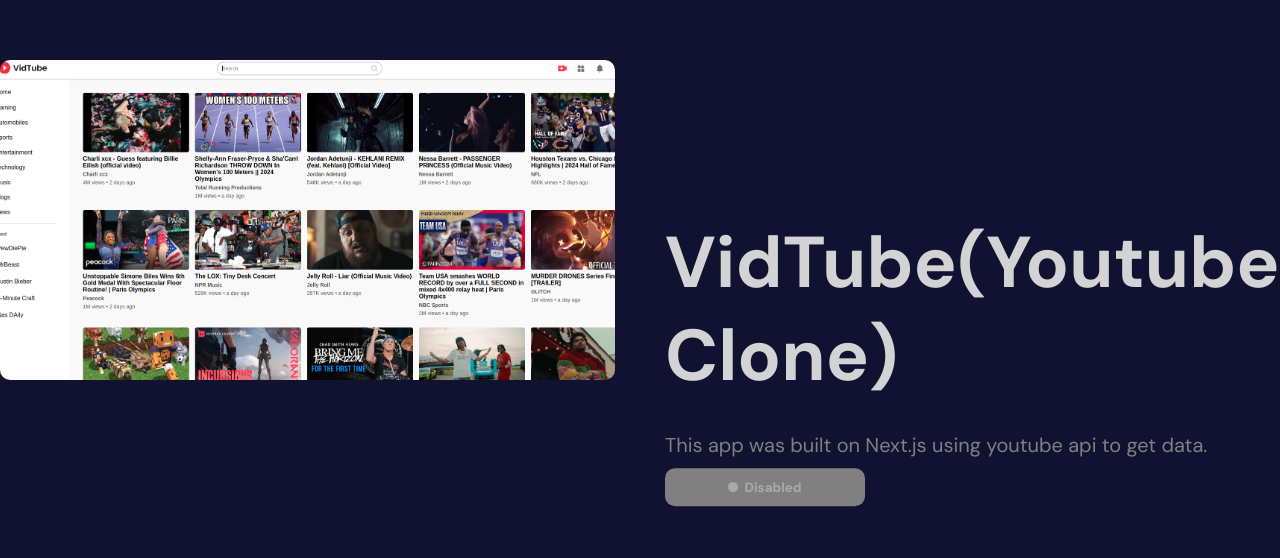
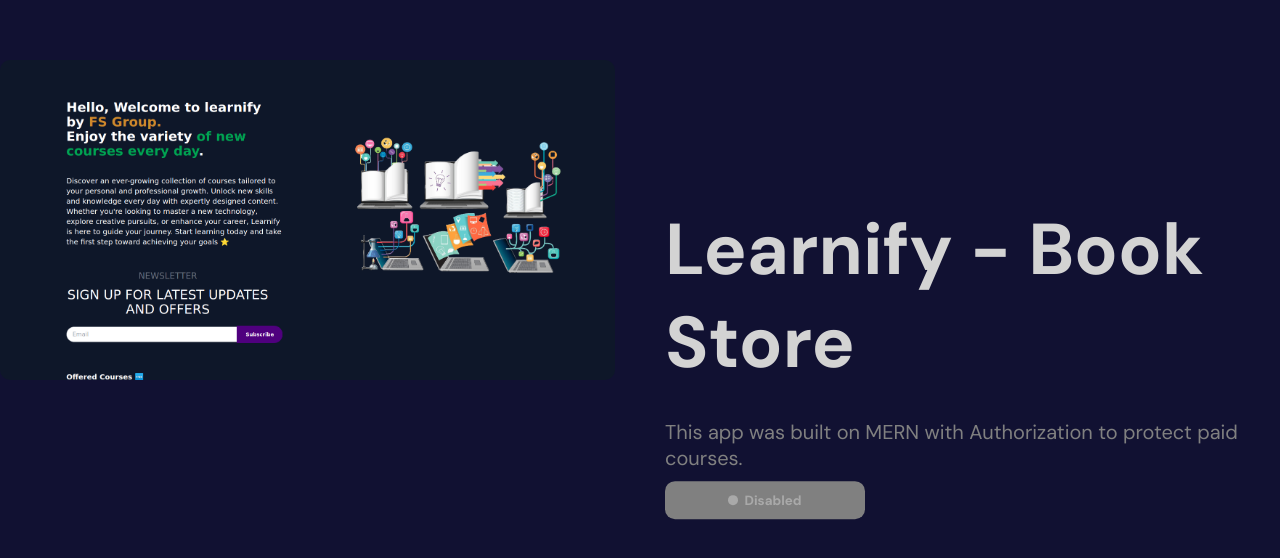
Before and after one commit to faizanshk22/Faizan-Portfolio, a React (Vite) app: page / in a window 1280 px wide. Shown: the part 5163-5721 px from the top of the page. Built offline with nearby package versions, Linux system fonts and the light colour scheme.

Commit message:
changed in project

```diff
--- a/src/components/portfolio/Portfolio.jsx
+++ b/src/components/portfolio/Portfolio.jsx
@@ -18,9 +18,9 @@ const items = [
   },
   {
     id: 3,
-    title: "VidTube(Youtube Clone)",
-    img: "yt-clone.png",
-    desc: "This app was built on Next.js using youtube api to get data.",
+    title: "Learnify - Book Store",
+    img: "L2.png",
+    desc: "This app was built on MERN with Authorization to protect paid courses.",
   },
   {
     id: 4,
```
Also changed, not shown: public/L2.png (added).
